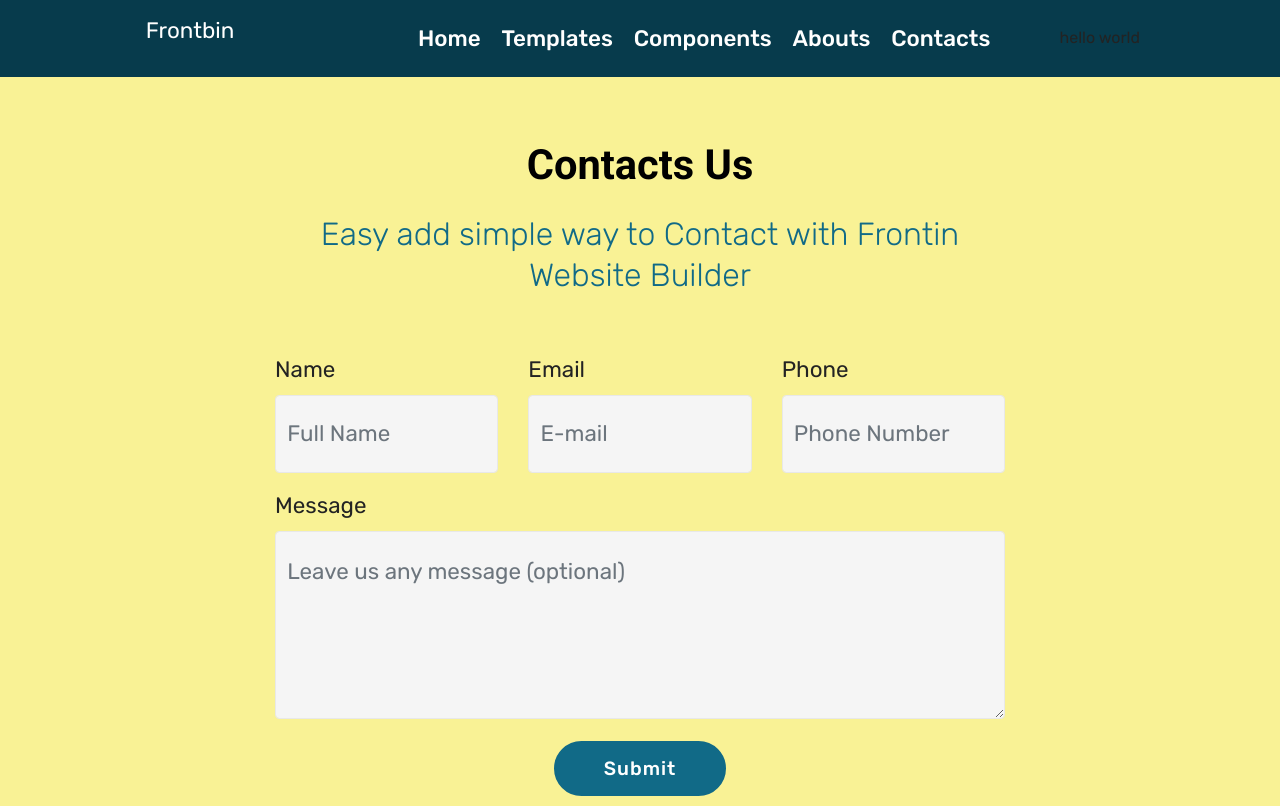
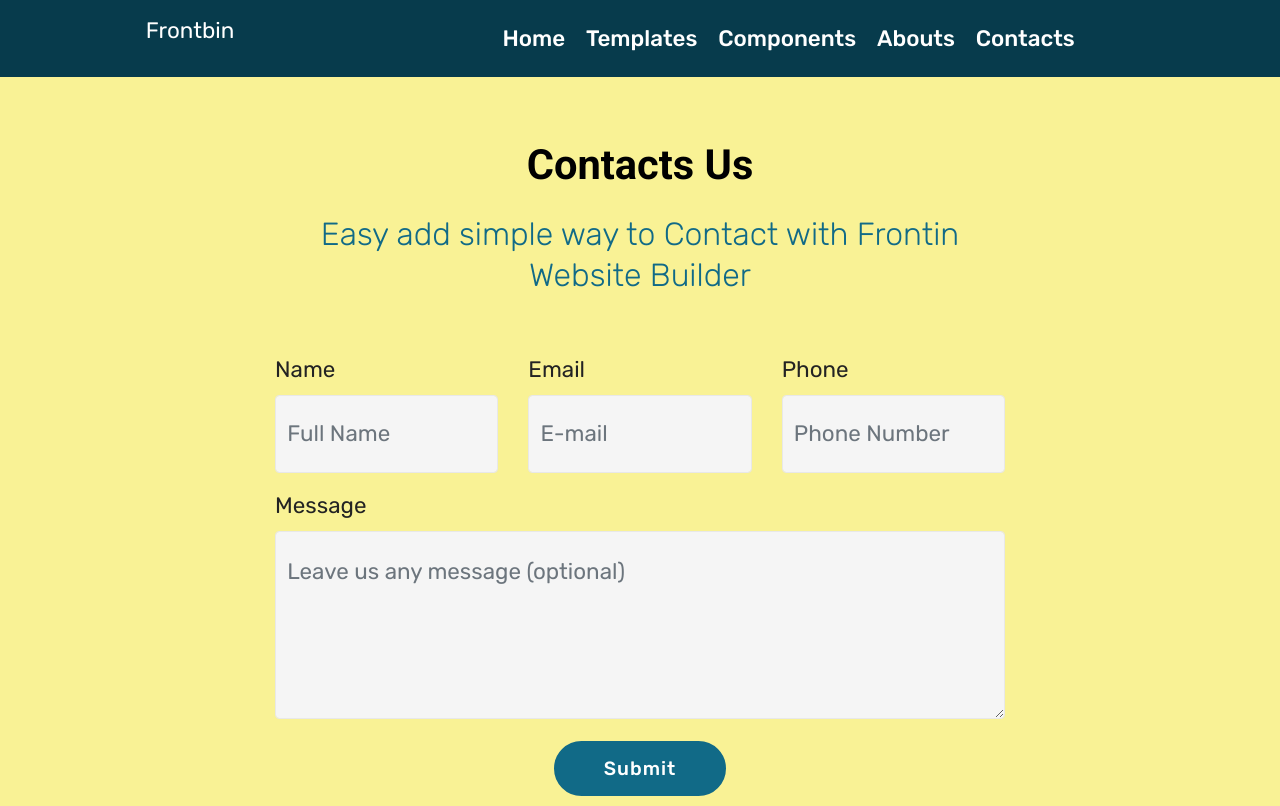
Before and after one commit to frontbin/Frontbin, a plain HTML site: page contact.html in a window 1280 px wide. Shown: the top 806 px of the page. Drawn offline with Linux system fonts and the light colour scheme.

Commit message:
Update contact.html

```diff
--- a/contact.html
+++ b/contact.html
@@ -61,7 +61,7 @@
             <ul class="navbar-nav nav-dropdown" data-app-modern-menu="true"><li class="nav-item">
                     <a class="nav-link link text-white text-primary display-7" href="index.html">Home</a>
                 </li><li class="nav-item"><a class="nav-link link text-white text-primary display-7" href="templates.html">Templates</a></li><li class="nav-item"><a class="nav-link link text-white text-primary display-7" href="soon.html">Components</a></li><li class="nav-item"><a class="nav-link link text-white text-primary display-7" href="index.html#testimonials2-c">Abouts</a></li><li class="nav-item"><a class="nav-link link text-white text-primary display-7" href="contact.html">Contacts</a></li></ul>
-           &nbsp; &nbsp; &nbsp; &nbsp;&nbsp; &nbsp; &nbsp; &nbsp; hello world
+           &nbsp; &nbsp; &nbsp; &nbsp;&nbsp; &nbsp; &nbsp; &nbsp;
                 <i class="fab fa-facebook" id="face"></i>
                 <i class="fab fa-instagram" id="insta"></i>
                 <i class="fab fa-twitter" id="twitter"></i>
```
